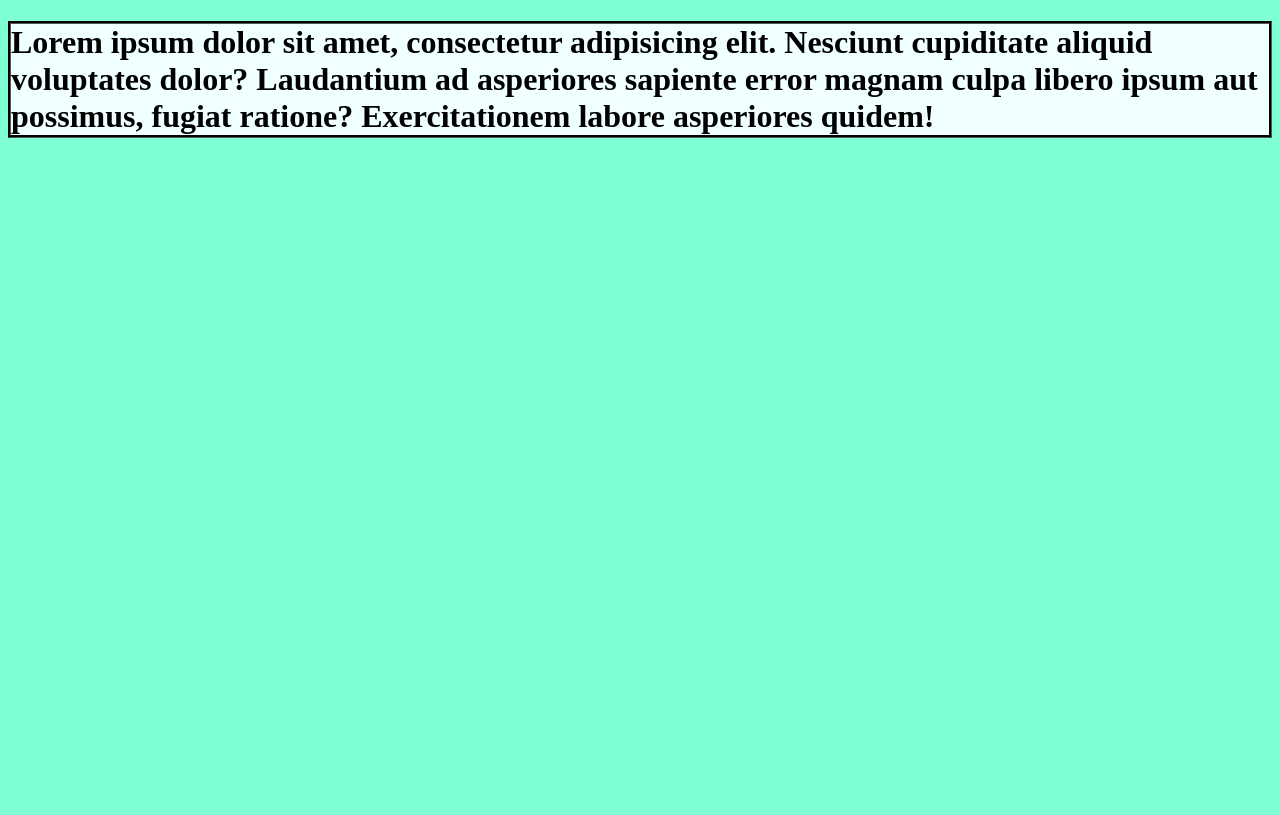
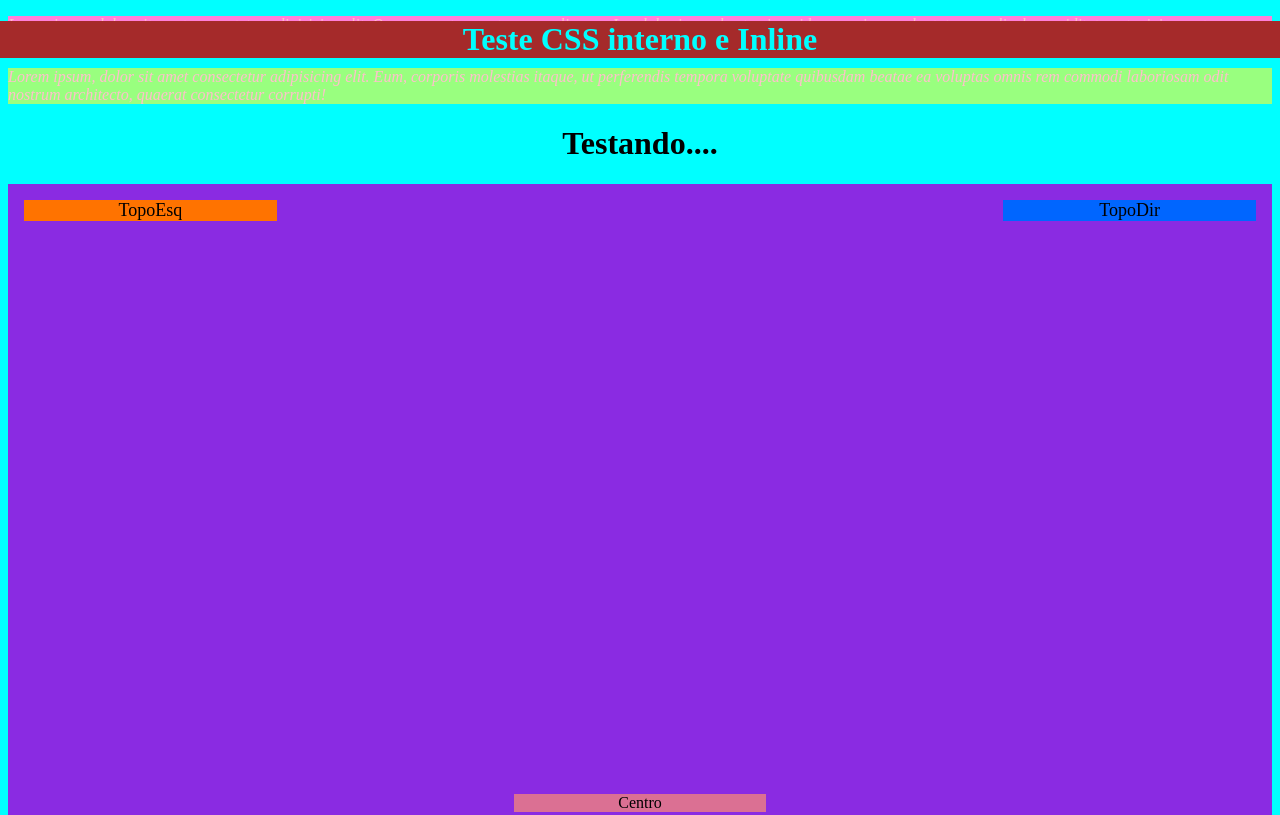
Before and after one commit to projetopacheco/MeuPrimeiroSite, a plain HTML site: page testecss.html in a window 1280 px wide. Shown: the top 815 px of the page. Drawn offline with Linux system fonts and the light colour scheme.

Commit message:
posicionamento

```diff
--- a/testecss.html
+++ b/testecss.html
@@ -4,20 +4,109 @@
     <meta charset="UTF-8">
     <meta http-equiv="X-UA-Compatible" content="IE=edge">
     <meta name="viewport" content="width=device-width, initial-scale=1.0">
-    <title>Teste CSS Interno e Inline</title>
+    <title> Teste CSS interno e Inline </title>
     <style>
-        body {
-            background-color: aquamarine;
+        body{
+            background-color: aqua;
         }
-        h1 {
-            background-color: azure;
+
+        h1{
+            text-align: center;
+            font-weight: bold;
         }
         p{
-            background-color: antiquewhite;
+            color: pink;
         }
+
+        .container{
+            position:relative;
+            background-color: blueviolet;
+            width: 100%;
+            height: 1220px;
+            text-align: center;
+        }
+
+        .topoesquerda{
+            position: absolute;
+            top: 16px;
+            left: 16px;
+            font-size: 18px;
+            width: 20%;
+            background-color: rgb(255, 115, 0);
+
+        }
+
+        .topodireita{
+            position: absolute;
+            top: 16px;
+            right: 16px;
+            font-size: 18px;
+            width: 20%;
+            background-color: rgb(0, 102, 255);
+
+        }
+
+        .baixoesquerda{
+            position: absolute;
+            bottom: 16px;
+            left: 16px;
+            font-size: 18px;
+            width: 20%;
+            background-color: rgb(0, 225, 255);
+
+        }
+
+
+        .baixodireita{
+            position: absolute;
+            bottom: 16px;
+            right: 16px;
+            font-size: 18px;
+            width: 20%;
+            background-color:aqua;
+
+        }
+
+        .centro{
+            position: absolute;
+            width: 20%;
+            background-color:palevioletred;
+            top: 610px;
+            right: 40%;
+
+
+        }
+
+        .fixa{
+
+            position: fixed;
+            top: 0;
+            z-index: 1030;
+            right: 0;
+            left: 0;
+        }
+
+
+
     </style>
 </head>
 <body>
-    <h1 style="border-color:black;border-style: groove;"> Lorem ipsum dolor sit amet, consectetur adipisicing elit. Nesciunt cupiditate aliquid voluptates dolor? Laudantium ad asperiores sapiente error magnam culpa libero ipsum aut possimus, fugiat ratione? Exercitationem labore asperiores quidem!</h1>
+
+    <header>
+        <h1 class="fixa" style="background-color:brown;color: cyan;"> Teste CSS interno e Inline </h1>
+        <p style="background-color: rgb(255, 127, 217); font-style: italic;">Lorem ipsum dolor, sit amet consectetur adipisicing elit. Quae esse atque autem rem aliquam. Iure laboriosam beatae in quidem possimus voluptatem, explicabo cupiditate aut minima natus quibusdam impedit quasi magni!</p>
+        <p style="background-color: rgb(153, 255, 127); font-style: italic;">Lorem ipsum, dolor sit amet consectetur adipisicing elit. Eum, corporis molestias itaque, ut perferendis tempora voluptate quibusdam beatae ea voluptas omnis rem commodi laboriosam odit nostrum architecto, quaerat consectetur corrupti!</p>
+    </header>
+    <div class="main">
+        <h1>Testando....</h1>
+        <div class="container">
+            <div class="topoesquerda">TopoEsq</div>
+            <div class="topodireita">TopoDir</div>
+            <div class="baixoesquerda">BaixoEsq</div>
+            <div class="baixodireita">BaixoDir</div>
+            <div class="centro">Centro</div>
+        </div>
+
+    </div>
 </body>
 </html>
```
Also changed, not shown: index.html (+1 -0 lines).
